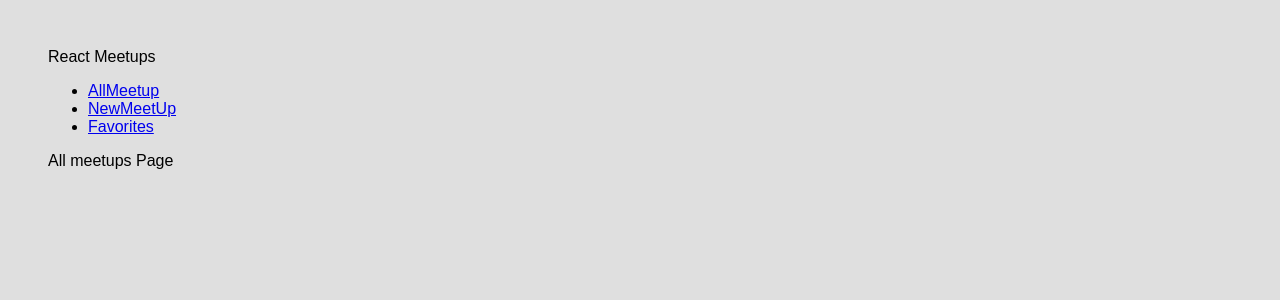
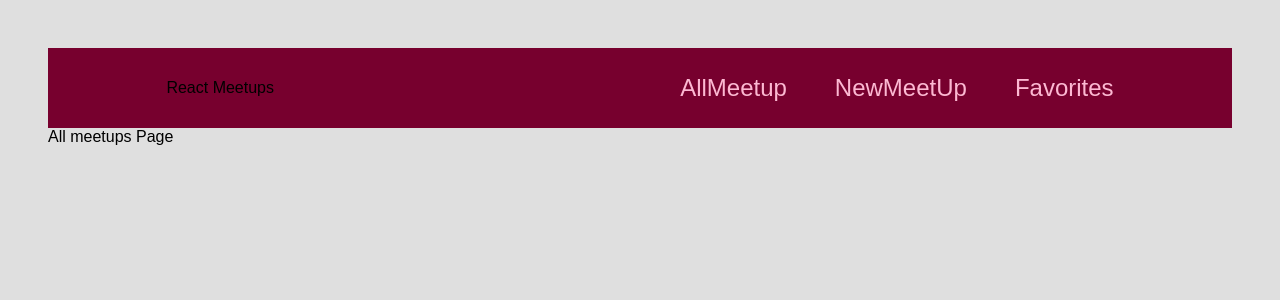
Before and after one commit to ddukddak-kim/my-react-app, a React (Create React App) app: page / in a window 1280 px wide. Shown: the top 300 px of the page. Built offline with nearby package versions, Linux system fonts and the light colour scheme.

Commit message:
Add navigation component & style-code

```diff
--- a/src/components/layout/MainNavigation.js
+++ b/src/components/layout/MainNavigation.js
@@ -1,8 +1,10 @@
 import { Link } from 'react-router-dom';
+
+import classes from './MainNavigation.module.css';
 
 function MainNavigation() {
   return (
-    <header>
+    <header className={classes.header}>
       <div>React Meetups</div>
       <nav>
         <ul>
--- /dev/null
+++ b/src/components/layout/MainNavigation.module.css
@@ -0,0 +1,47 @@
+.header {
+  width: 100%;
+  height: 5rem;
+  display: flex;
+  align-items: center;
+  justify-content: space-between;
+  background-color: #77002e;
+  padding: 0 10%;
+}
+
+.logo {
+  font-size: 2rem;
+  color: white;
+  font-weight: bold;
+}
+
+.header ul {
+  list-style: none;
+  margin: 0;
+  padding: 0;
+  display: flex;
+  align-items: baseline;
+}
+
+.header li {
+  margin-left: 3rem;
+}
+
+.header a {
+  text-decoration: none;
+  font-size: 1.5rem;
+  color: #fcb8d2;
+}
+
+.header a:hover,
+.header a:active,
+.header a.active {
+  color: white;
+}
+
+.badge {
+  background-color: #cc2062;
+  color: white;
+  border-radius: 12px;
+  padding: 0 1rem;
+  margin-left: 0.5rem;
+}
```
